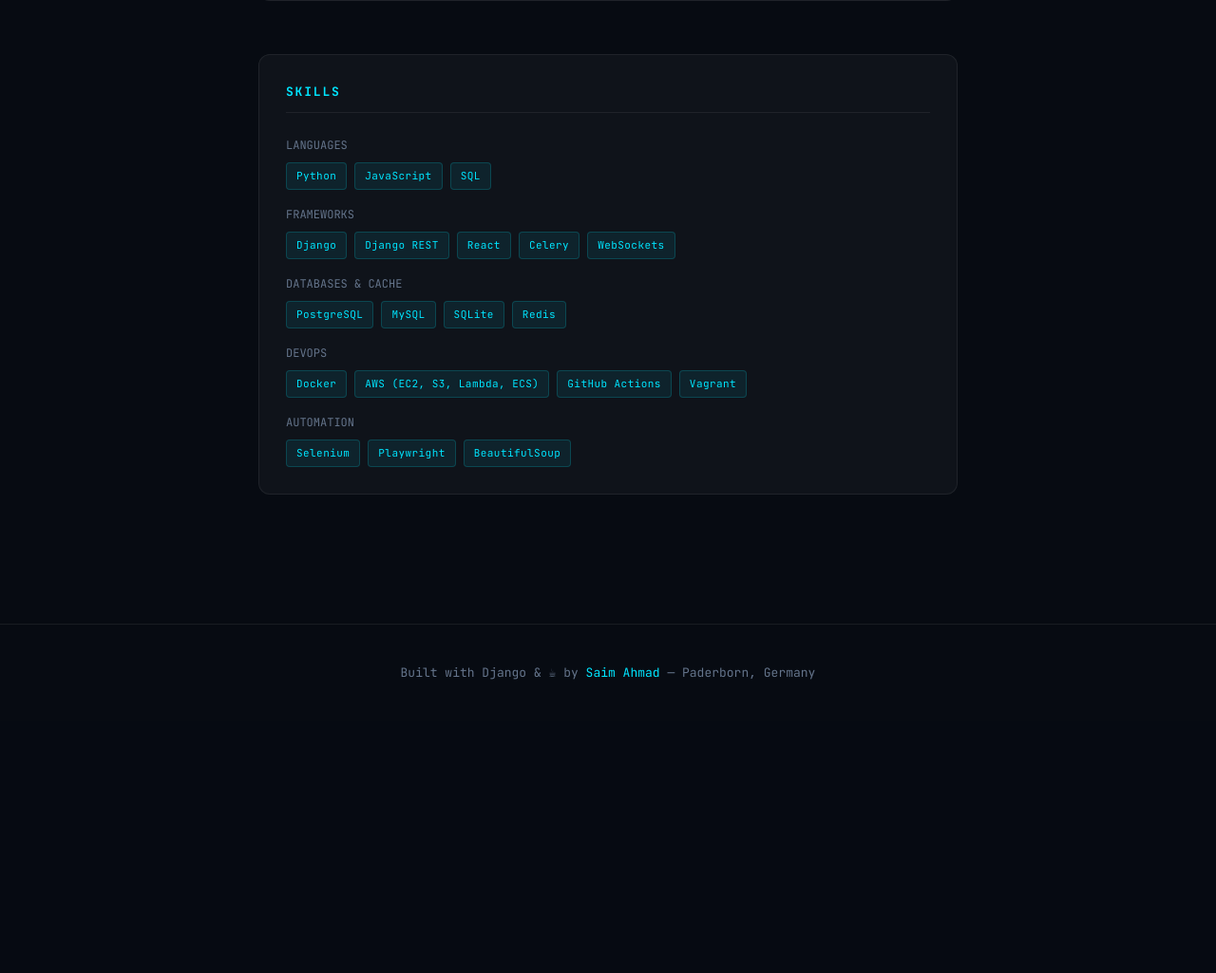
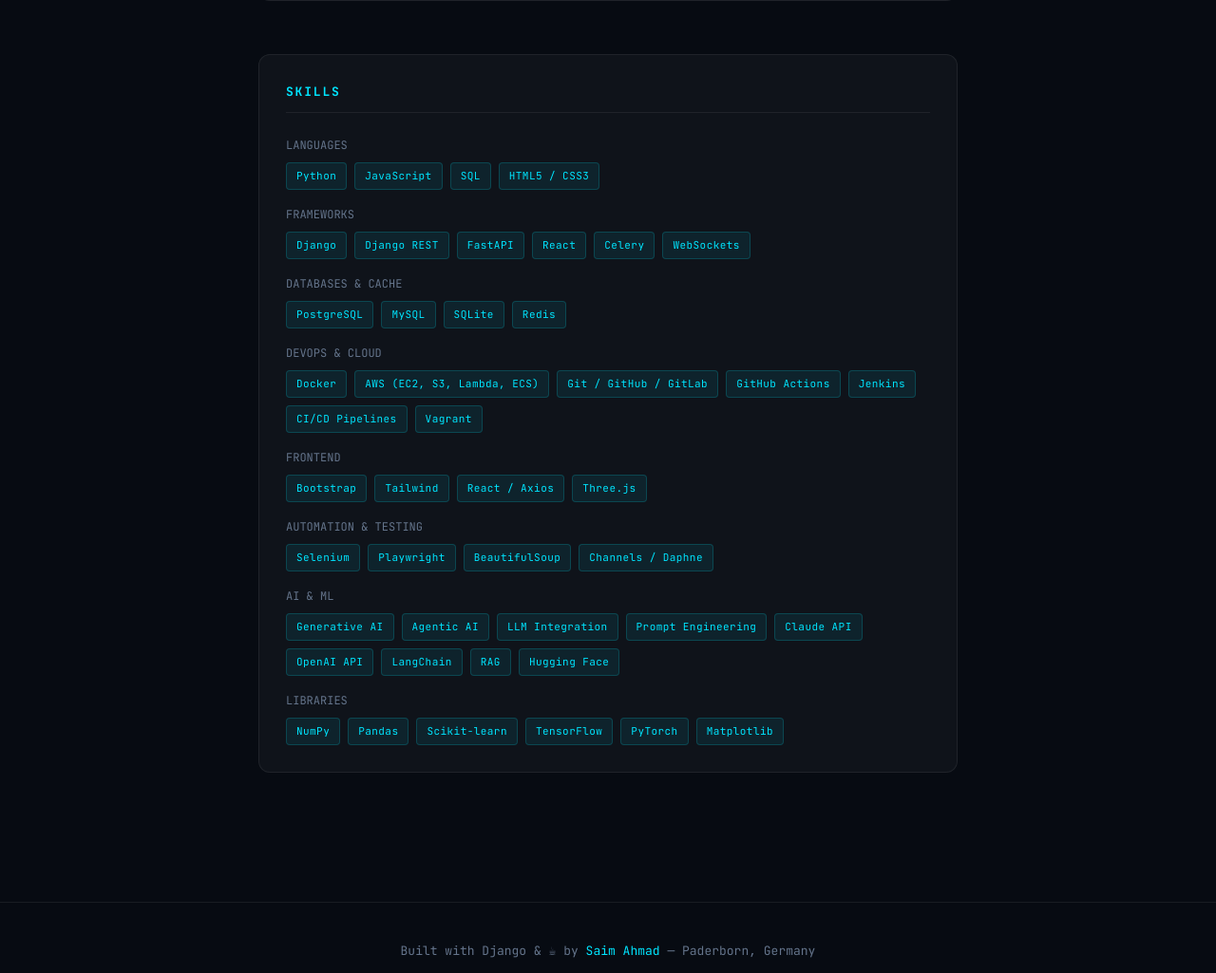
Before and after one commit to SaimiAh/saim-portfolio, a Django app: page /resume/ in a window 1280 px wide. Shown: the part 1805-2830 px from the top of the page at 95% size. Before the commit the page ends 2521 px from the top, so only its background shows below. Run offline with Django 4.2, Linux system fonts and the light colour scheme.

Commit message:
Added Some Skills i have.

```diff
--- a/portfolio/templates/portfolio/resume.html
+++ b/portfolio/templates/portfolio/resume.html
@@ -137,23 +137,35 @@
       <div style="display:flex;flex-direction:column;gap:16px;">
         <div>
           <p style="font-family:var(--mono);font-size:12px;color:var(--muted);margin-bottom:8px;">LANGUAGES</p>
-          <div class="skills-resume"><span class="tag">Python</span><span class="tag">JavaScript</span><span class="tag">SQL</span></div>
+          <div class="skills-resume"><span class="tag">Python</span><span class="tag">JavaScript</span><span class="tag">SQL</span><span class="tag">HTML5 / CSS3</span></div>
         </div>
         <div>
           <p style="font-family:var(--mono);font-size:12px;color:var(--muted);margin-bottom:8px;">FRAMEWORKS</p>
-          <div class="skills-resume"><span class="tag">Django</span><span class="tag">Django REST</span><span class="tag">React</span><span class="tag">Celery</span><span class="tag">WebSockets</span></div>
+          <div class="skills-resume"><span class="tag">Django</span><span class="tag">Django REST</span><span class="tag">FastAPI</span><span class="tag">React</span><span class="tag">Celery</span><span class="tag">WebSockets</span></div>
         </div>
         <div>
           <p style="font-family:var(--mono);font-size:12px;color:var(--muted);margin-bottom:8px;">DATABASES &amp; CACHE</p>
           <div class="skills-resume"><span class="tag">PostgreSQL</span><span class="tag">MySQL</span><span class="tag">SQLite</span><span class="tag">Redis</span></div>
         </div>
         <div>
-          <p style="font-family:var(--mono);font-size:12px;color:var(--muted);margin-bottom:8px;">DEVOPS</p>
-          <div class="skills-resume"><span class="tag">Docker</span><span class="tag">AWS (EC2, S3, Lambda, ECS)</span><span class="tag">GitHub Actions</span><span class="tag">Vagrant</span></div>
+          <p style="font-family:var(--mono);font-size:12px;color:var(--muted);margin-bottom:8px;">DEVOPS &amp; CLOUD</p>
+          <div class="skills-resume"><span class="tag">Docker</span><span class="tag">AWS (EC2, S3, Lambda, ECS)</span><span class="tag">Git / GitHub / GitLab</span><span class="tag">GitHub Actions</span><span class="tag">Jenkins</span><span class="tag">CI/CD Pipelines</span><span class="tag">Vagrant</span></div>
         </div>
         <div>
-          <p style="font-family:var(--mono);font-size:12px;color:var(--muted);margin-bottom:8px;">AUTOMATION</p>
-          <div class="skills-resume"><span class="tag">Selenium</span><span class="tag">Playwright</span><span class="tag">BeautifulSoup</span></div>
+          <p style="font-family:var(--mono);font-size:12px;color:var(--muted);margin-bottom:8px;">FRONTEND</p>
+          <div class="skills-resume"><span class="tag">Bootstrap</span><span class="tag">Tailwind</span><span class="tag">React / Axios</span><span class="tag">Three.js</span></div>
+        </div>
+        <div>
+          <p style="font-family:var(--mono);font-size:12px;color:var(--muted);margin-bottom:8px;">AUTOMATION &amp; TESTING</p>
+          <div class="skills-resume"><span class="tag">Selenium</span><span class="tag">Playwright</span><span class="tag">BeautifulSoup</span><span class="tag">Channels / Daphne</span></div>
+        </div>
+        <div>
+          <p style="font-family:var(--mono);font-size:12px;color:var(--muted);margin-bottom:8px;">AI &amp; ML</p>
+          <div class="skills-resume"><span class="tag">Generative AI</span><span class="tag">Agentic AI</span><span class="tag">LLM Integration</span><span class="tag">Prompt Engineering</span><span class="tag">Claude API</span><span class="tag">OpenAI API</span><span class="tag">LangChain</span><span class="tag">RAG</span><span class="tag">Hugging Face</span></div>
+        </div>
+        <div>
+          <p style="font-family:var(--mono);font-size:12px;color:var(--muted);margin-bottom:8px;">LIBRARIES</p>
+          <div class="skills-resume"><span class="tag">NumPy</span><span class="tag">Pandas</span><span class="tag">Scikit-learn</span><span class="tag">TensorFlow</span><span class="tag">PyTorch</span><span class="tag">Matplotlib</span></div>
         </div>
       </div>
     </div>
```
